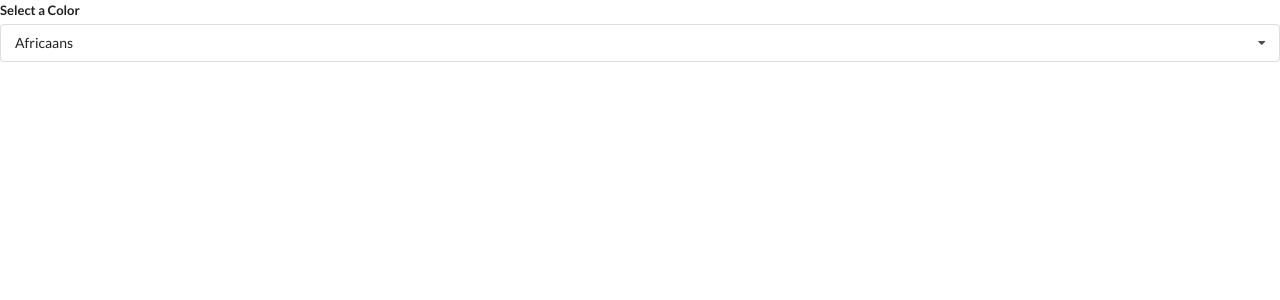
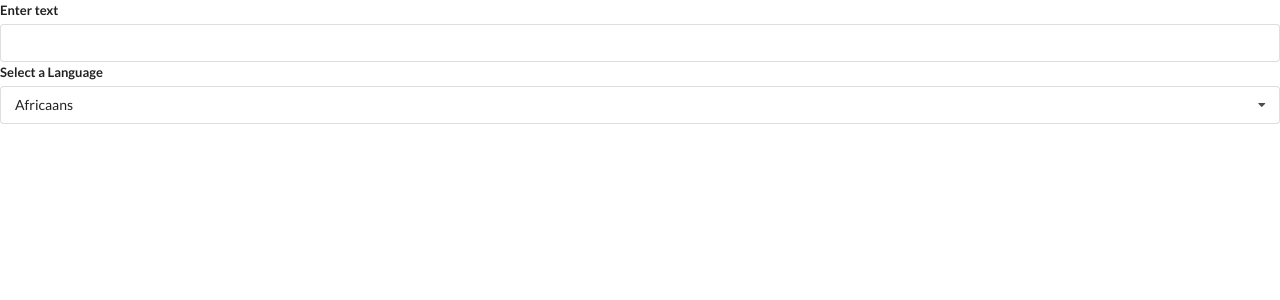
Before and after one commit to flash-of-genius/clone-widgets, a React (Create React App) app: page / in a window 1280 px wide. Shown: the top 300 px of the page. Built offline with nearby package versions, Linux system fonts and the light colour scheme.

Commit message:
53 - Adding the Language Input

```diff
--- a/src/components/Dropdown.js
+++ b/src/components/Dropdown.js
@@ -1,6 +1,6 @@
 import React, { useState, useEffect, useRef } from "react";
 
-const Dropdown = ({ options, selected, onSelectedChange }) => {
+const Dropdown = ({ label, options, selected, onSelectedChange }) => {
   const [open, setOpen] = useState(false);
   const ref = useRef();
 
@@ -49,7 +49,7 @@
   return (
     <div ref={ref} className="ui form">
       <div className="field">
-        <label className="label">Select a Color</label>
+        <label className="label">{label}</label>
         <div
           onClick={() => setOpen(!open)}
           className={`ui selection dropdown ${open ? "visible active" : ""}`}
--- a/src/components/Translate.js
+++ b/src/components/Translate.js
@@ -18,9 +18,22 @@
 
 const Translate = () => {
   const [language, setLanguage] = useState(options[0]);
+  const [text, setText] = useState("");
   return (
     <div>
+      <div className="ui form">
+        <div className="field">
+          <label htmlFor="">Enter text</label>
+          <input
+            value={text}
+            type="text"
+            onChange={(e) => setText(e.target.value)}
+          />
+        </div>
+      </div>
+
       <Dropdown
+        label="Select a Language"
         selected={language}
         onSelectedChange={setLanguage}
         options={options}
```
